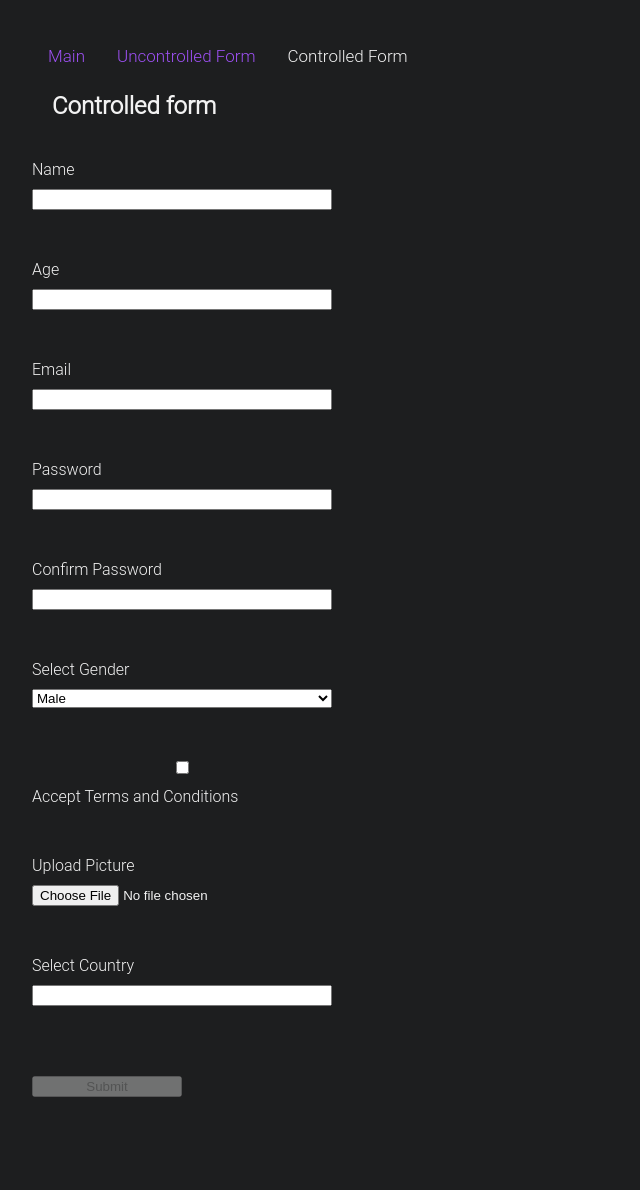
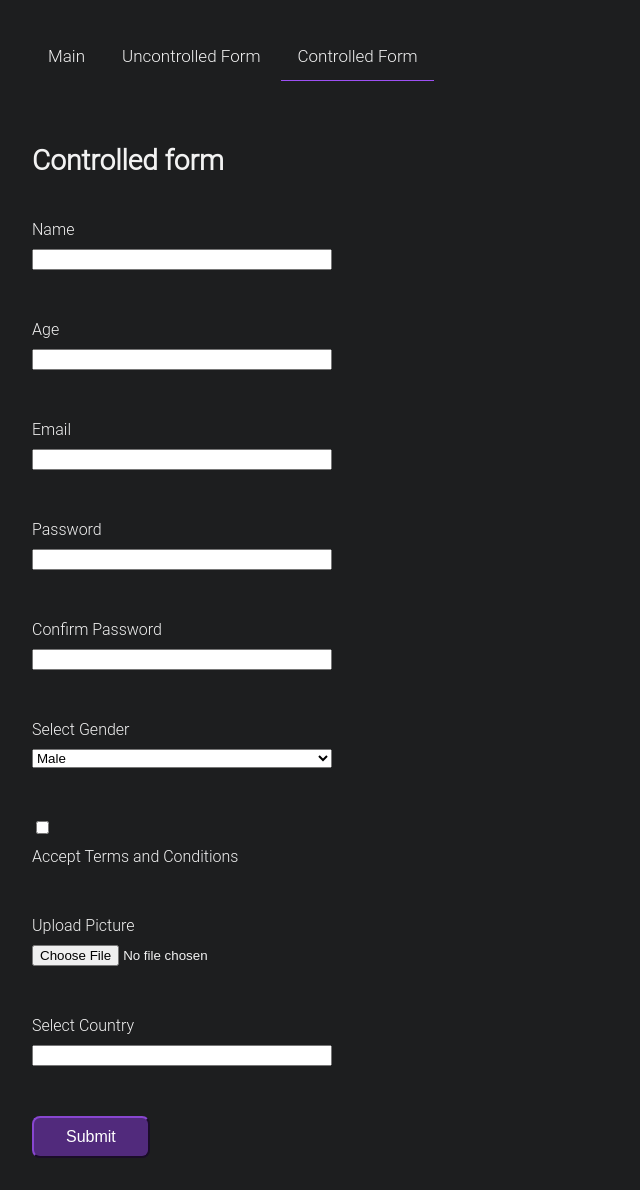
Before and after one commit to barinova/react-course, a React (Vite) app: page /form-controlled in a window 1280 px wide. Shown: the whole page, without its empty margins (0-640 px from the left). Before the commit the page ends 1129 px from the top, so only its background shows below. Built offline with nearby package versions, Linux system fonts and the light colour scheme.

Commit message:
update styles

```diff
--- a/src/App.css
+++ b/src/App.css
@@ -4,15 +4,24 @@
   height: 100%;
 }
 
+.tabs {
+  display: flex;
+  gap: 5px;
+
   a {
     float: left;
-  color: #9d50f3;
+    color: #f2f2f2;
     text-align: center;
     padding: 14px 16px;
     text-decoration: none;
     font-size: 17px;
   }
 
+  a:hover {
+    border-bottom: 1px solid #9d50f3;
+  }
+
   .active-link {
-  color: #f2f2f2;
+    border-bottom: 1px solid #9d50f3;
   }
+}
--- a/src/App.tsx
+++ b/src/App.tsx
@@ -15,7 +15,7 @@ export default class App extends Component<object> {
     return (
       <>
         <Router>
-          <nav>
+          <nav className={'tabs'}>
             <NavLink
               to="/"
               className={({ isActive }) => (isActive ? 'active-link' : '')}
--- /dev/null
+++ b/src/components/Button/Button.css
@@ -0,0 +1,30 @@
+.button {
+  background-color: #512a7c;
+  border-color: #512a7c;
+  color: white;
+  font-size: 16px;
+  font-weight: normal;
+  padding: 10px 32px;
+  cursor: pointer;
+  border-radius: 8px;
+  transition: opacity 0.3s;
+  box-shadow: none;
+  max-height: fit-content;
+}
+
+.button:hover {
+  opacity: 0.8;
+}
+
+.button-small {
+  font-size: 14px;
+  padding: 8px 16px;
+}
+
+.button-disabled {
+  cursor: not-allowed;
+}
+
+.button-disabled:hover {
+  opacity: 1;
+}
--- /dev/null
+++ b/src/components/Button/Button.tsx
@@ -0,0 +1,24 @@
+import './Button.css';
+
+interface ButtonProps {
+  text: string;
+  disabled?: boolean;
+  small?: boolean;
+}
+
+const Button: React.FC<ButtonProps> = ({
+  text,
+  disabled,
+  small,
+}: ButtonProps) => {
+  return (
+    <button
+      className={`button ${small ? 'button-small' : ''} ${disabled ? 'button-disabled' : ''}`}
+      disabled={disabled}
+    >
+      {text}
+    </button>
+  );
+};
+
+export default Button;
--- a/src/components/FormControlled/FormControlled.tsx
+++ b/src/components/FormControlled/FormControlled.tsx
@@ -7,6 +7,7 @@ import { useForm } from 'react-hook-form';
 import { readFileAsBase64 } from '../../helper/image-reader';
 import { addFormData } from '../../store/formSlice';
 import './FormControlled.css';
+import Button from '../Button/Button.tsx';
 
 interface FormData {
   name: string;
@@ -154,7 +155,12 @@ const FormControlled: React.FC = () => {
         </div>
 
         <div className={'form-field'}>
-          <input type="checkbox" id="terms" {...register('terms')} />
+          <input
+            className={'form-checkbox'}
+            type="checkbox"
+            id="terms"
+            {...register('terms')}
+          />
           <label className={'form-label'} htmlFor="terms">
             Accept Terms and Conditions
           </label>
@@ -187,11 +193,9 @@ const FormControlled: React.FC = () => {
           <span className="error">{errors.country?.message}</span>
         </div>
 
-        {isValid}
-
-        <button type="submit" className={'form-submit'} disabled={!isValid}>
-          Submit
-        </button>
+        <div>
+          <Button text={'Submit'} disabled={!isValid}></Button>
+        </div>
       </form>
     </>
   );
--- /dev/null
+++ b/src/components/FormUncontrolled/FormUncontrolled.css
@@ -0,0 +1,11 @@
+.form-errors {
+  display: flex;
+  flex-direction: column;
+  gap: 10px;
+  padding: 0 0 10px;
+  margin-top: 0;
+}
+
+.form-errors {
+  color: red;
+}
--- a/src/components/FormUncontrolled/FormUncontrolled.tsx
+++ b/src/components/FormUncontrolled/FormUncontrolled.tsx
@@ -5,6 +5,8 @@ import { FC, useRef, useState } from 'react';
 import { FormData } from '../../store/form.model.ts';
 import { readFileAsBase64 } from '../../helper/image-reader.ts';
 import { RootState } from '../../store/store.ts';
+import Button from '../Button/Button.tsx';
+import './FormUncontrolled.css';
 
 const FormUncontrolled: FC = () => {
   const dispatch = useDispatch();
@@ -24,7 +26,11 @@ const FormUncontrolled: FC = () => {
   const picture = useRef<HTMLInputElement>(undefined);
   const country = useRef<HTMLSelectElement>(undefined);
 
-  const validateForm = (formData: FormData, fileType: string): string[] => {
+  const validateForm = (
+    formData: FormData,
+    fileSize: number | undefined,
+    fileType: string | undefined
+  ): string[] => {
     const errors: string[] = [];
 
     Object.keys(formData).forEach((key) => {
@@ -43,18 +49,18 @@ const FormUncontrolled: FC = () => {
 
     const age = formData.age && Number(formData.age);
 
-    if (age < 0 || age > 100) {
+    if (!age || age < 0 || age > 100) {
       errors.push('Age must be between 0 and 100');
     }
 
     const emailRegex = /^[^\s@]+@[^\s@]+\.[^\s@]+$/;
-    if (!emailRegex.test(formData.email)) {
+    if (!formData.email || !emailRegex.test(formData.email)) {
       errors.push('Email is not valid');
     }
 
     const passwordRegex = /^(?=.*\d)(?=.*[a-z])(?=.*[A-Z])(?=.*\W).{8,}$/;
 
-    if (!passwordRegex.test(formData.password)) {
+    if (!formData.password || !passwordRegex.test(formData.password)) {
       errors.push(
         'Password must be at least 8 characters long and include 1 number, 1 uppercase letter, 1 lowercase letter, and 1 special character'
       );
@@ -68,13 +74,12 @@ const FormUncontrolled: FC = () => {
       errors.push('Passwords do not match');
     }
 
-    if (!allCountries.includes(formData.country)) {
+    if (!formData.country || !allCountries.includes(formData.country)) {
       errors.push('Country must be one of the predefined options');
     }
 
     if (formData.picture) {
-      const file = formData.picture;
-      if (file.size > 1024 * 1024) {
+      if (!fileSize || fileSize > 1024 * 1024) {
         errors.push('Picture size must be less than 1MB');
       }
 
@@ -107,7 +112,7 @@ const FormUncontrolled: FC = () => {
       country: country.current.value,
       picture: pictureBase64,
     };
-    const errors = validateForm(formData, pictureFile.type);
+    const errors = validateForm(formData, pictureFile?.size, pictureFile?.type);
 
     setErrors(errors);
 
@@ -161,7 +166,12 @@ const FormUncontrolled: FC = () => {
           </select>
         </div>
         <div className={'form-field'}>
-          <input type="checkbox" id="terms" ref={terms} />
+          <input
+            className={'form-checkbox'}
+            type="checkbox"
+            id="terms"
+            ref={terms}
+          />
           <label className={'form-label'} htmlFor="terms">
             Accept Terms and Conditions
           </label>
@@ -193,9 +203,9 @@ const FormUncontrolled: FC = () => {
             ))}
           </ul>
         )}
-        <button type="submit" className={'form-submit'}>
-          Submit
-        </button>
+        <div>
+          <Button text={'Submit'}></Button>
+        </div>
       </form>
     </>
   );
--- a/src/components/Main/Main.css
+++ b/src/components/Main/Main.css
@@ -10,6 +10,7 @@
   display: flex;
   flex-direction: column;
   gap: 20px;
+  padding: 10px;
 }
 
 .highlight {
--- a/src/components/Main/Main.tsx
+++ b/src/components/Main/Main.tsx
@@ -6,7 +6,9 @@ import { clearNewDataFlag } from '../../store/formSlice';
 
 const Main = () => {
   const dispatch = useDispatch();
-  const form: FormData = useSelector((state: RootState) => state.form.userForm);
+  const form: FormData | null = useSelector(
+    (state: RootState) => state.form.userForm
+  );
   const isNewData: boolean = useSelector(
     (state: RootState) => state.form.isNewData
   );
--- a/src/index.css
+++ b/src/index.css
@@ -16,8 +16,8 @@ body {
 
 .page-title {
   color: #f2f2f2;
-  font-size: 24px;
-  padding: 40px 20px 20px;
+  font-size: 28px;
+  padding: 40px 0 20px;
 }
 
 .form {
@@ -38,18 +38,6 @@ body {
   max-width: 300px;
 }
 
-.form-submit {
-  margin-top: 20px;
-  width: 150px;
+.form-checkbox {
+  margin-right: auto;
 }
-
-.form-errors {
-  display: flex;
-  flex-direction: column;
-  gap: 10px;
-  padding: 0 0 10px;
-}
-
-.form-errors {
-  color: red;
-}
```
Lines whose indentation alone changed are shown as unchanged.
